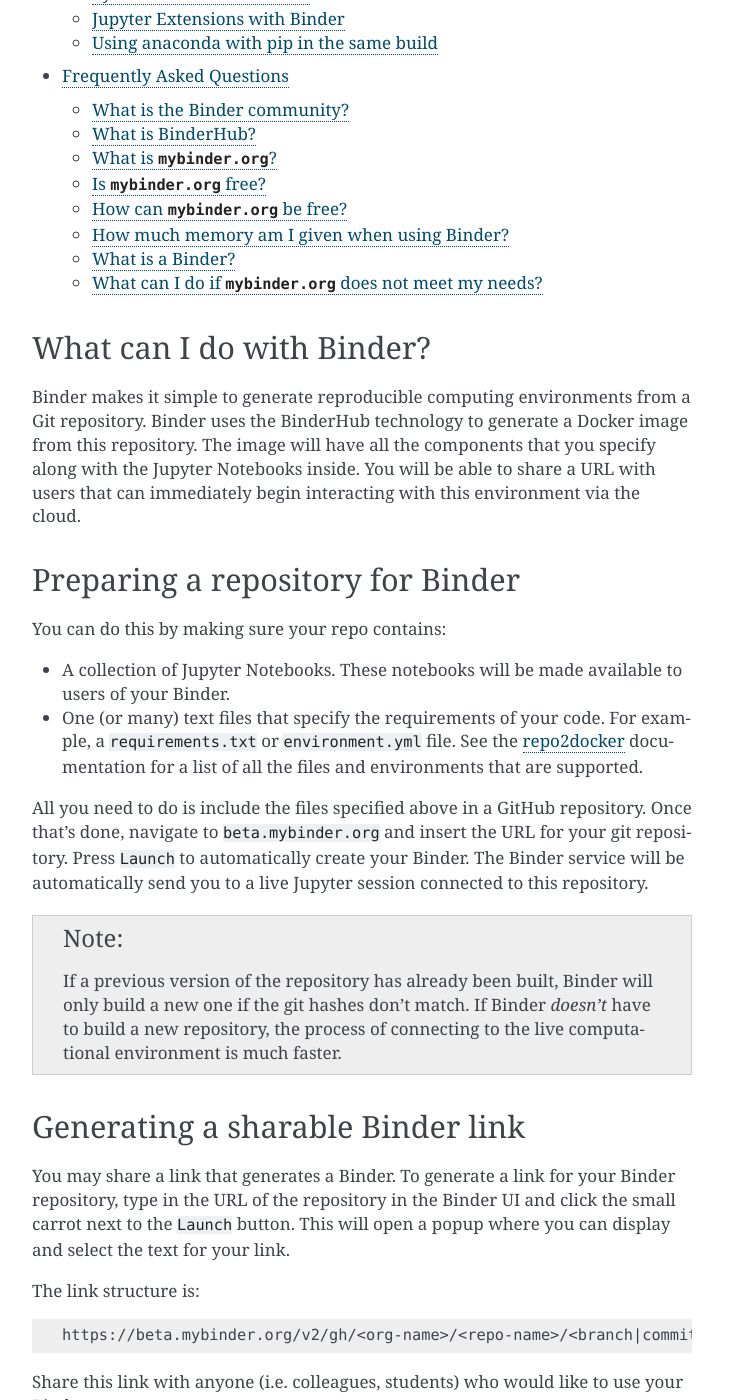
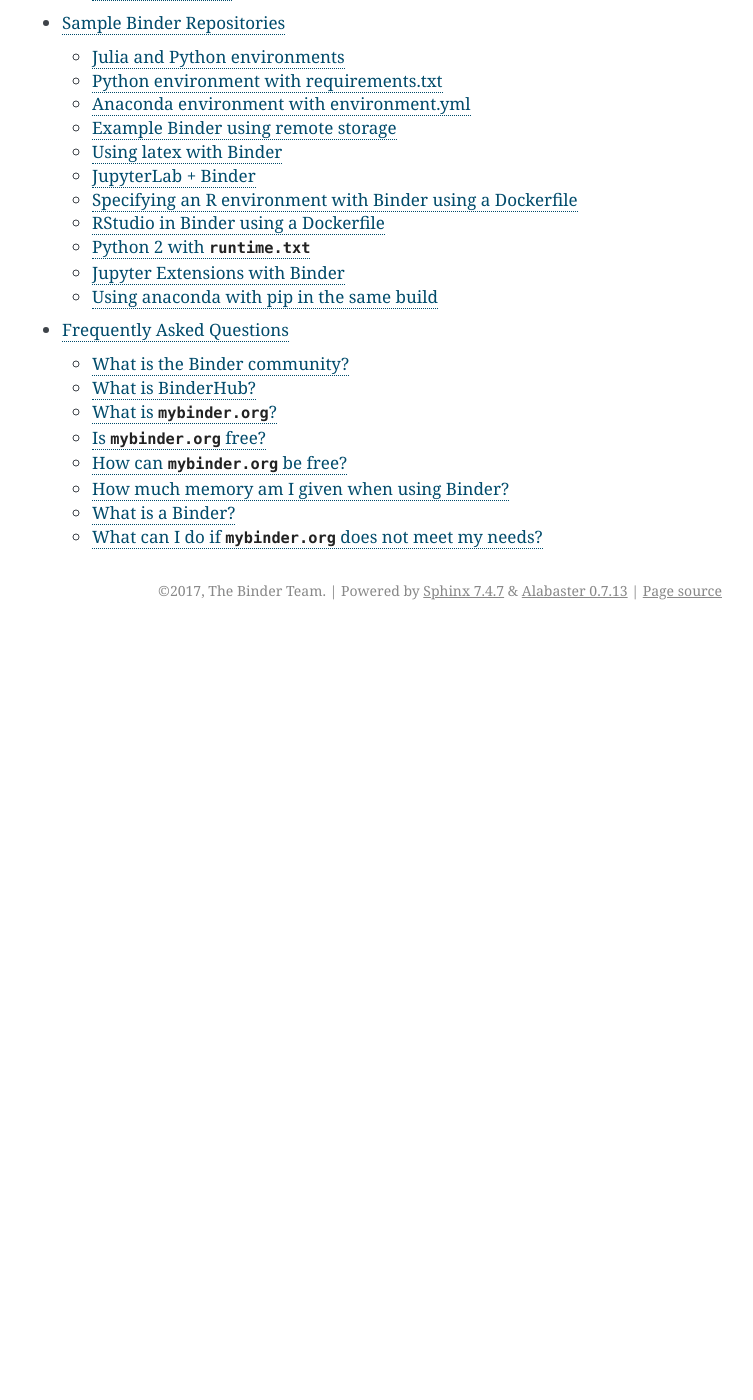
Before and after one commit to jupyterhub/mybinder.org-user-guide, a Sphinx documentation site: the page built from doc/index.rst, in a window 1280 px wide and 1400 px high, scrolled down 920 px. Shown: the whole window, without its empty margins (388-1141 px from the left). Built offline with Sphinx 7.4.7, drawn with Linux system fonts in a browser that asks for light colours; after the commit the page ends 1550 px from its top, so only the background shows below that; some of the changed text lies outside the part shown.

Commit message:
Add build pack documentation

```diff
--- a/doc/dockerfile.rst
+++ b/doc/dockerfile.rst
@@ -18,6 +18,12 @@
 This guide will help you in preparing your Dockerfile so that it has the
 components needed to run JupyterHub, allowing it to work on Binder
 deployments.
+
+.. note::
+
+   We recommend against using a ``Dockerfile`` as a way to make your repository
+   usable with binder. Use them as a last resort after all methods in
+   :ref:`preparing_repositories` have failed.
 
 .. note::
 
--- a/doc/index.rst
+++ b/doc/index.rst
@@ -23,71 +23,9 @@
 .. toctree::
    :maxdepth: 2
 
+   introduction
+   preparing
    dockerfile
    reproducibility
    sample_repos
    faq
-
-What can I do with Binder?
---------------------------
-
-Binder makes it simple to generate reproducible computing environments from a
-Git repository. Binder uses the BinderHub technology to generate a Docker
-image from this repository. The image will have all the components that you
-specify along with the Jupyter Notebooks inside. You will be able to share a URL
-with users that can immediately begin interacting with this environment via the
-cloud.
-
-.. _preparing_repositories:
-
-Preparing a repository for Binder
----------------------------------
-
-You can do this by making sure your repo contains:
-
-* A collection of Jupyter Notebooks. These notebooks will be made available to
-  users of your Binder.
-* One (or many) text files that specify the requirements of your code. For
-  example, a ``requirements.txt`` or ``environment.yml`` file. See the
-  `repo2docker <https://repo2docker.readthedocs.org>`_ documentation for a list of all
-  the files and environments that are supported.
-
-All you need to do is include the files specified above in a GitHub repository.
-Once that's done, navigate to ``beta.mybinder.org`` and insert the URL for
-your git repository. Press ``Launch`` to automatically create your Binder.
-The Binder service will be automatically send you to a live Jupyter session
-connected to this repository.
-
-.. note::
-
-   If a previous version of the repository has already been built, Binder will
-   only build a new one if the git hashes don't match. If Binder *doesn't* have
-   to build a new repository, the process of connecting to the live
-   computational environment is much faster.
-
-Generating a sharable Binder link
----------------------------------
-
-You may share a link that generates a Binder. To generate a link for your
-Binder repository, type in the URL of the repository in the Binder UI and
-click the small carrot next to the ``Launch`` button. This will open a popup
-where you can display and select the text for your link.
-
-The link structure is::
-
-   https://beta.mybinder.org/v2/gh/<org-name>/<repo-name>/<branch|commit|tag>?filepath=<path/to/notebook.ipynb>
-
-Share this link with anyone (i.e. colleagues, students) who would like to use
-your Binder.
-
-What technology does Binder use?
---------------------------------
-
-Binder combines several open-source technologies, especially:
-
-* `repo2docker <https://repo2docker.readthedocs.org>`_, for quickly generating
-  Docker images from a GitHub repository.
-* `JupyterHub <https://z2jh.jupyter.org>`_, for connecting a built Docker
-  image to cloud computation and a user-facing web portal.
-* `BinderHub <https://binderhub.readthedocs.org>`_, for gluing the above two
-  tools together to create the Binder experience.
```
Also changed, not shown: doc/introduction.rst (added, +39 -0 lines), doc/preparing.rst (added, +98 -0 lines).
